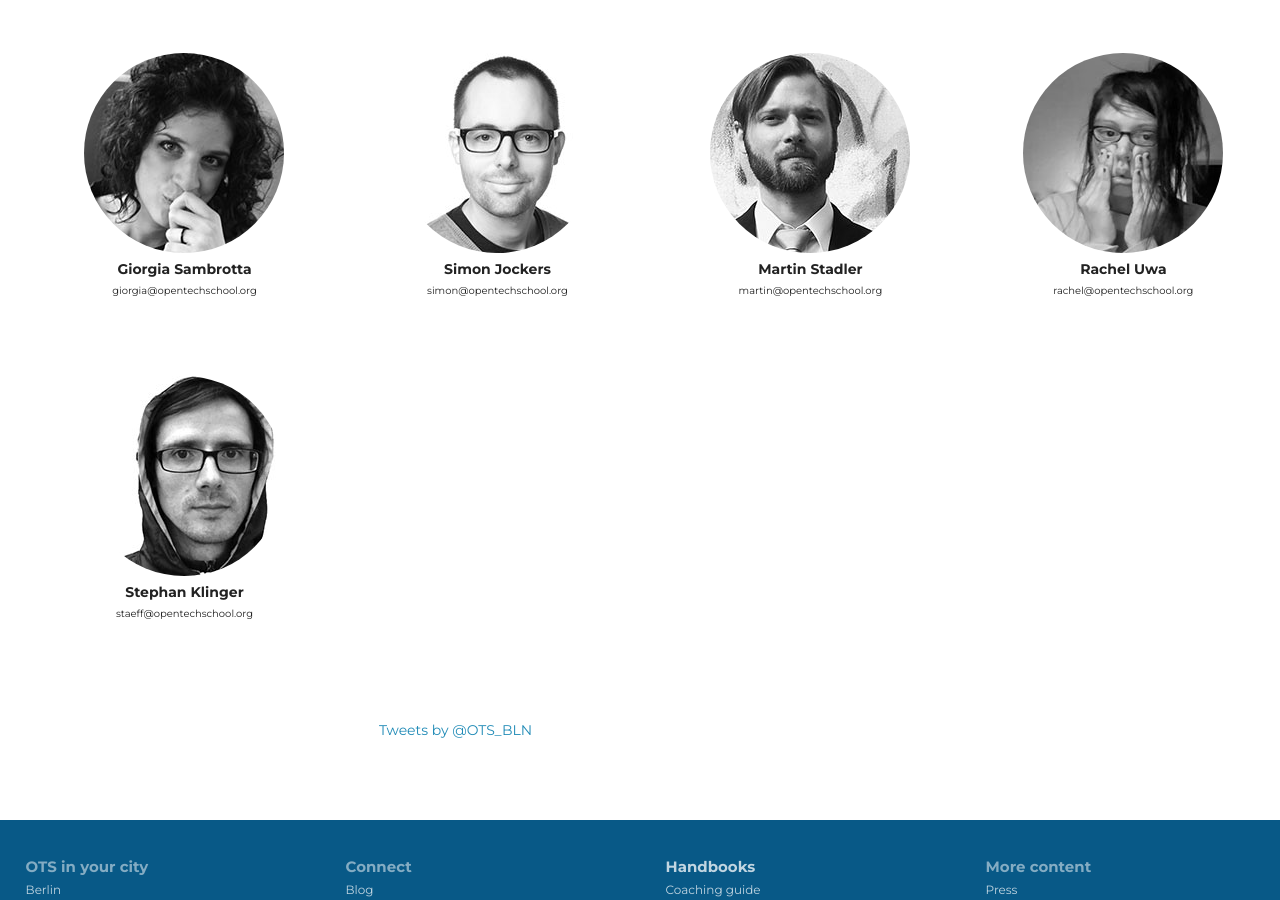
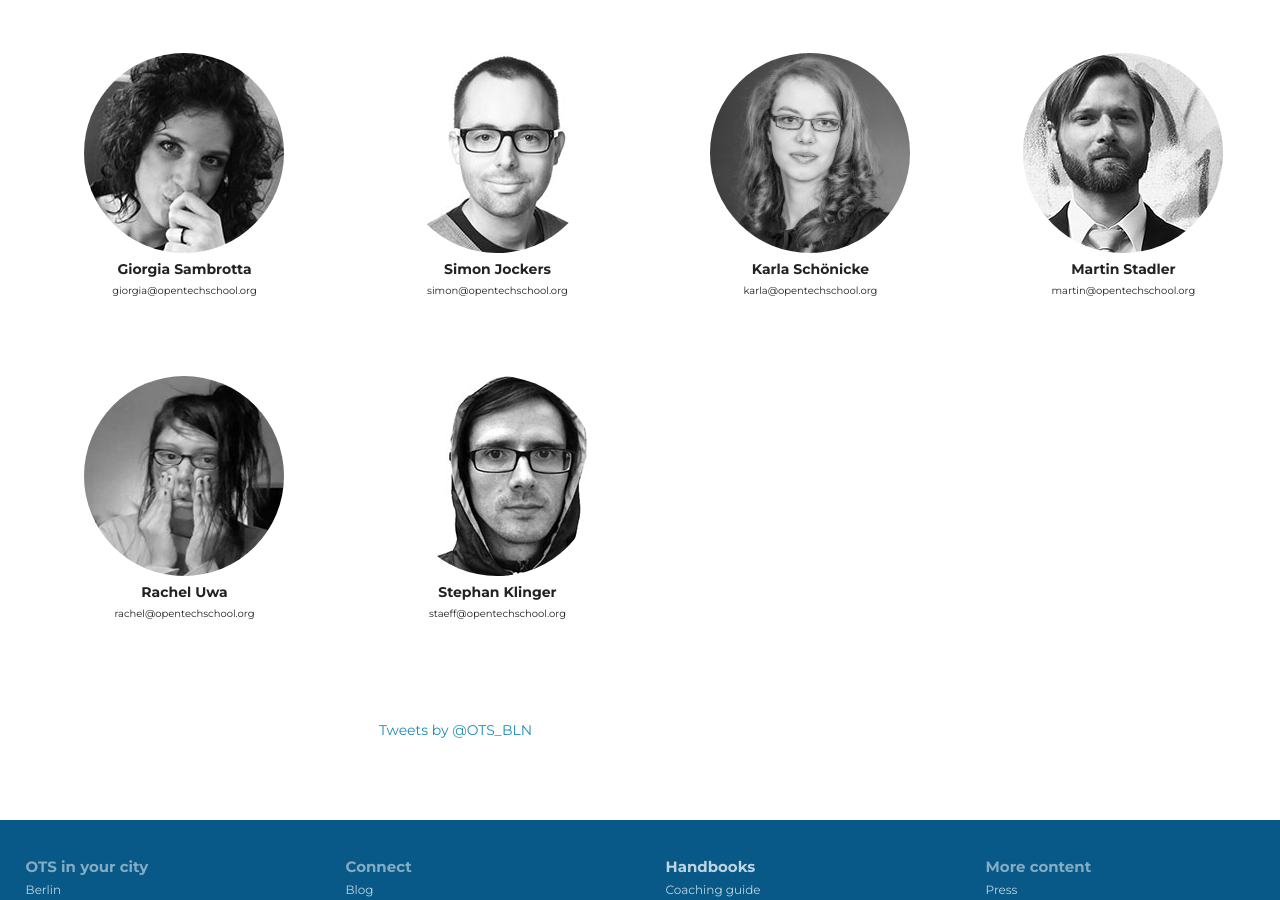
Before and after one commit to OpenTechSchool/www.opentechschool.org, a Jekyll site: the page built from berlin/index.md, in a window 1280 px wide and 900 px high, scrolled down 1407 px. Built offline with Jekyll 4.4.1, drawn with Linux system fonts in a browser that asks for light colours; nearby versions of some CDN libraries; comment, search, counter and statistics services are not loaded.

Commit message:
adding karla to the team

```diff
--- a/berlin/index.md
+++ b/berlin/index.md
@@ -52,7 +52,11 @@ about: "We are the group of people who created the first chapter of OpenTechScho
     <p>simon@opentechschool.org</p>
   </li>
 
-
+  <li class="member">
+    <img src="/images/team/karla.jpg">
+    <h3>Karla Schönicke</h3>
+    <p>karla@opentechschool.org</p>
+  </li>
 
   <li class="member">
     <img src="/images/team/martin.jpg">
```
Also changed, not shown: images/team/karla.jpg (added).
